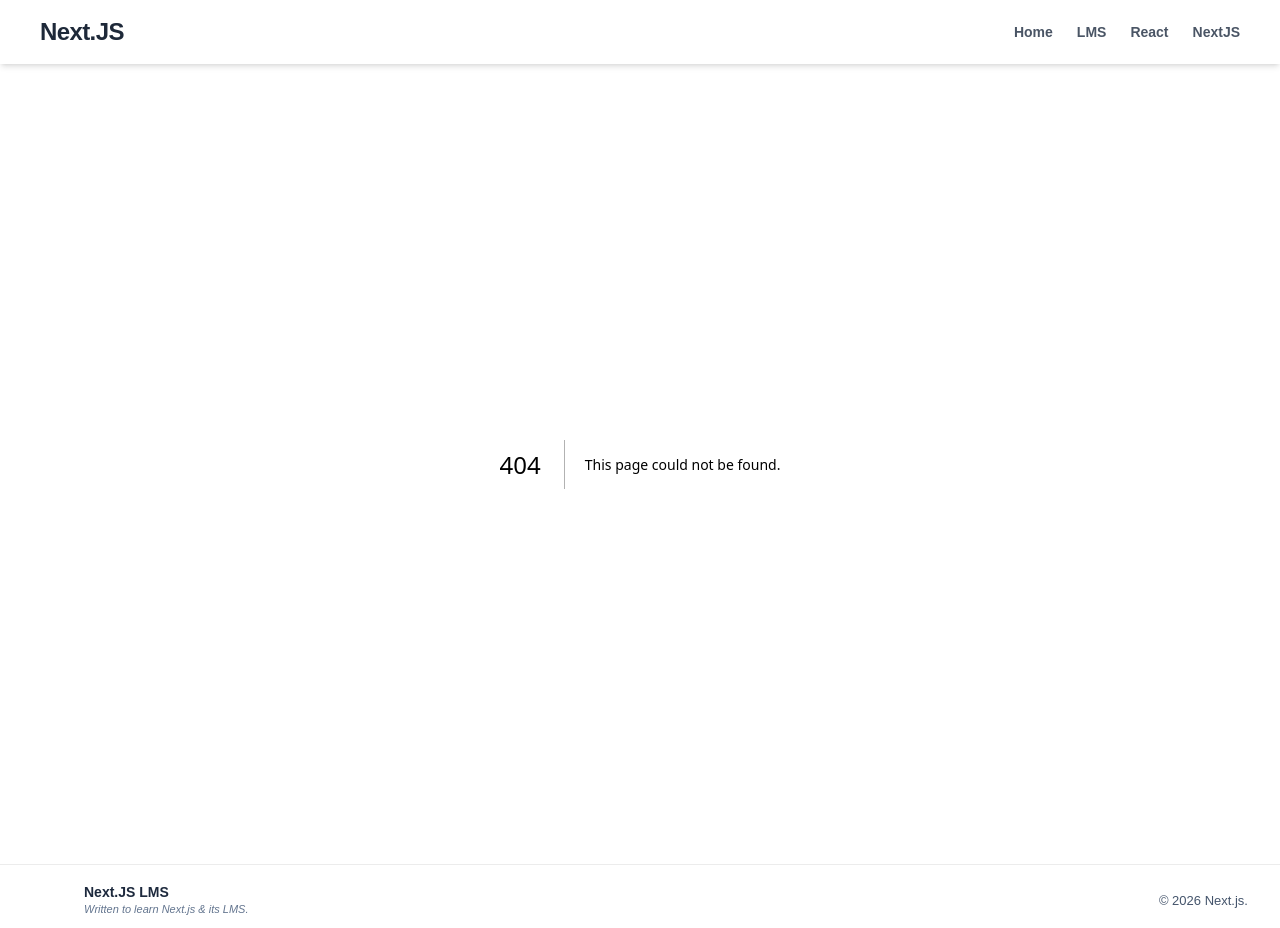
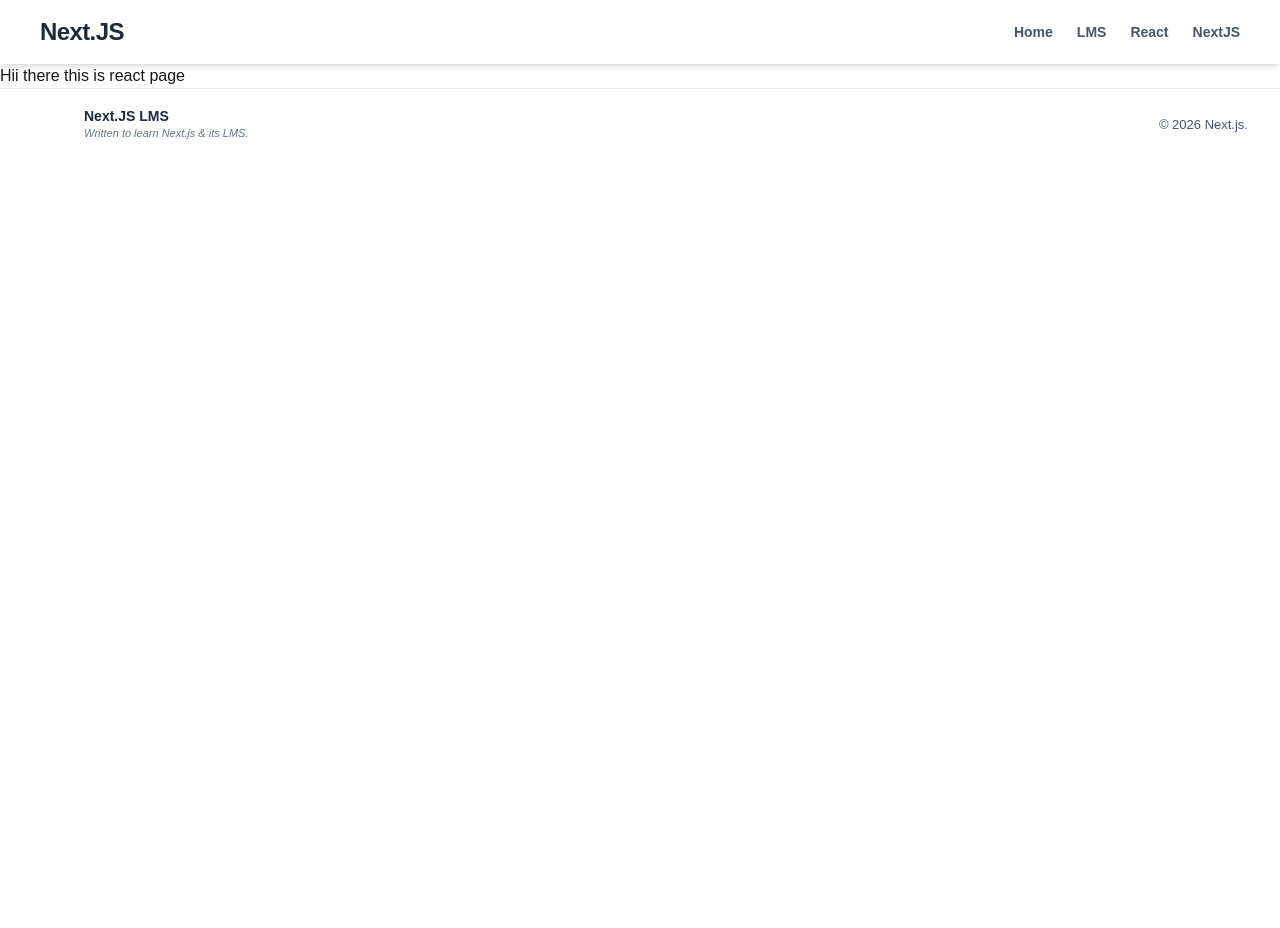
Before and after one commit to imrajmishraa/system-engineering, a Next.js app in the folder day4/next-lms/: page /react in a window 1280 px wide. Before the commit this address had no page. After the commit the page ends 800 px from the top, so only its background shows below. Built offline with nearby package versions, Linux system fonts and the light colour scheme.

Commit message:
update it

```diff
--- /dev/null
+++ b/day4/next-lms/app/(app)/lms/page.tsx
@@ -0,0 +1,9 @@
+"use client";
+
+import React from "react";
+
+export default function LMS() {
+  return (
+    <div className="min-h-full flex flex-col"> Hello this is LMS page</div>
+  );
+}
--- /dev/null
+++ b/day4/next-lms/app/(app)/nextjs/page.tsx
@@ -0,0 +1,11 @@
+"use client";
+
+import React from "react";
+
+export default function Page() {
+  return (
+    <>
+      <div className="max-h-full w-full">Hii This is nextjs page</div>
+    </>
+  );
+}
--- /dev/null
+++ b/day4/next-lms/app/(app)/react/page.tsx
@@ -0,0 +1,7 @@
+"use client";
+
+import React from "react";
+
+export default function Page() {
+  return <div>Hii there this is react page</div>;
+}
```
